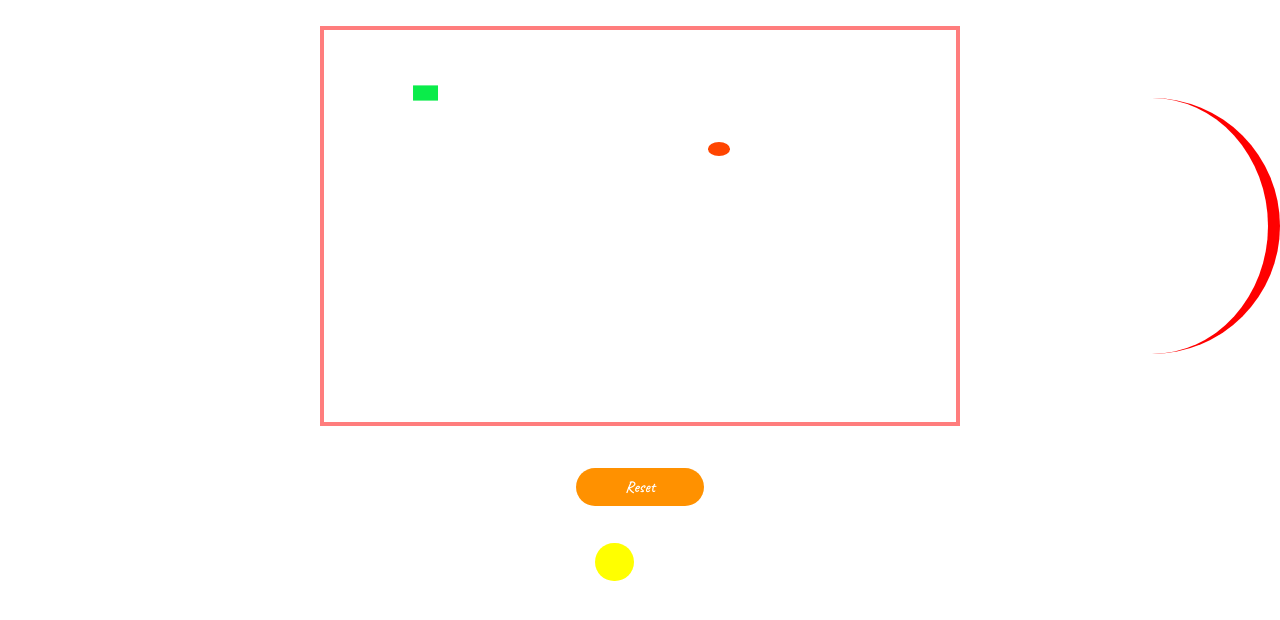
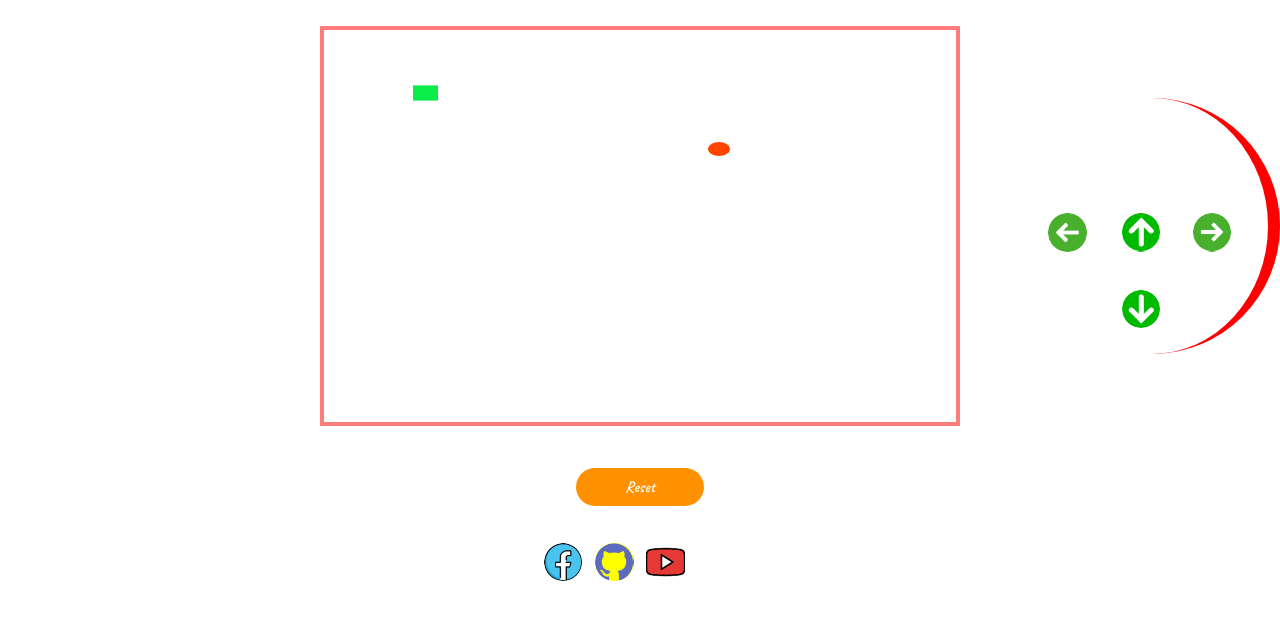
Before and after one commit to Krna07/Snakegame11_23, a website built with Vite: page index.html in a window 1280 px wide. Shown: the part 174-794 px from the top of the page. Built offline with nearby package versions, Linux system fonts and the light colour scheme; files whose address does not match are found by name; a web font is replaced by a local one.

Commit message:
css move to public

```diff
--- a/index.html
+++ b/index.html
@@ -5,7 +5,8 @@
     <meta charset="UTF-8" />
     <link rel="icon" type="image/svg+xml" href="/vite.svg" />
     <meta name="viewport" content="width=device-width, initial-scale=1.0" />
-    <link rel="stylesheet" href="src/style.css">
+    <link rel="stylesheet" href="/style.css">
+
     <title>Vite App</title>
 
 
--- a/src/main.js
+++ b/src/main.js
@@ -1,4 +1,3 @@
-import './style.css';
 
 const gameboard = document.querySelector(".gameboard");
 const reset = document.querySelector(".reset");
```
Also changed, not shown: public/style.css (renamed from src/style.css), 1 other file.
